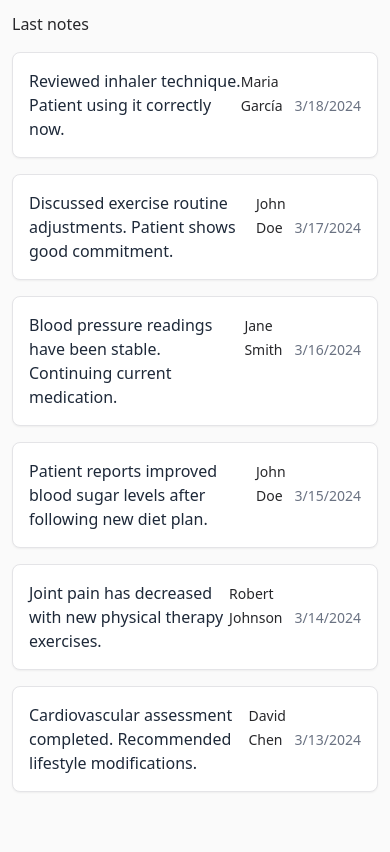
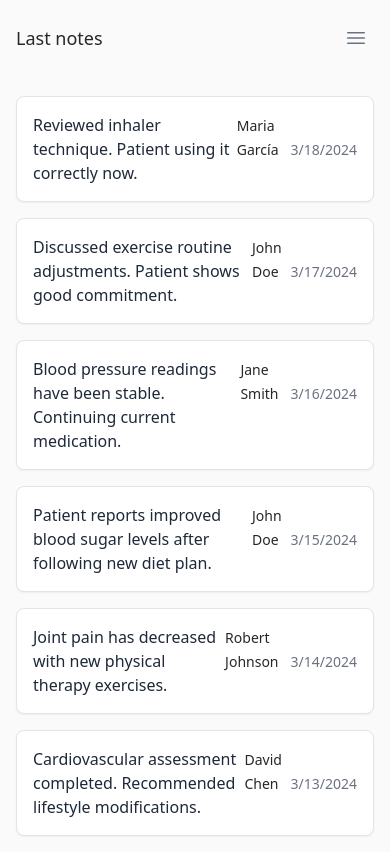
Before and after one commit to manumorante/track-patients, a React (Vite) app: page /notes in a window 390 px wide. Built offline with nearby package versions, Linux system fonts and the light colour scheme.

Commit message:
refactor: adjust padding in Layout component and replace h1 with PageHeader in LatestNotesPage for improved consistency and styling

```diff
--- a/src/Layout.tsx
+++ b/src/Layout.tsx
@@ -5,7 +5,7 @@
   return (
     <div className="flex min-h-screen">
       <Navigation />
-      <div className="container mx-auto max-w-5xl p-3 sm:p-6">
+      <div className="container mx-auto max-w-5xl p-4 sm:p-6">
         <Outlet />
       </div>
     </div>
--- a/src/pages/LatestNotesPage.tsx
+++ b/src/pages/LatestNotesPage.tsx
@@ -1,9 +1,10 @@
+import PageHeader from '@/components/common/PageHeader'
 import LatestNotesList from '@/components/notes/LatestNotesList'
 
 export default function LatestNotesPage() {
   return (
     <div className="space-y-6">
-      <h1 className="pageTitle mb-4">Last notes</h1>
+      <PageHeader title="Last notes" />
       <LatestNotesList />
     </div>
   )
```
